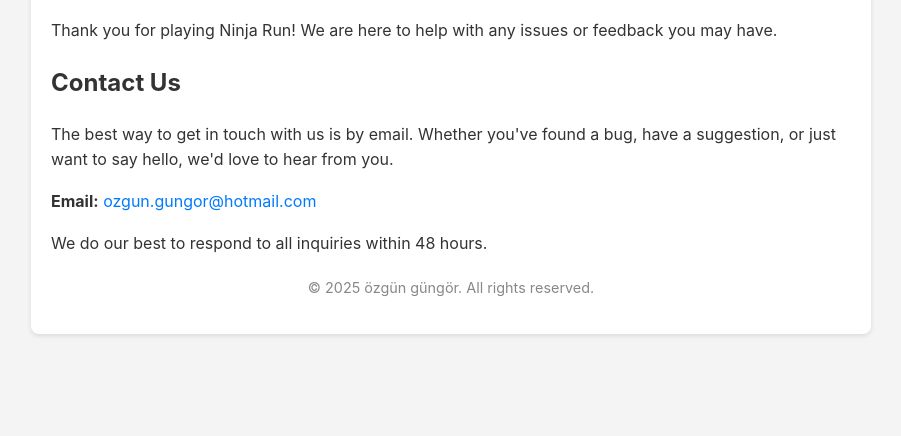
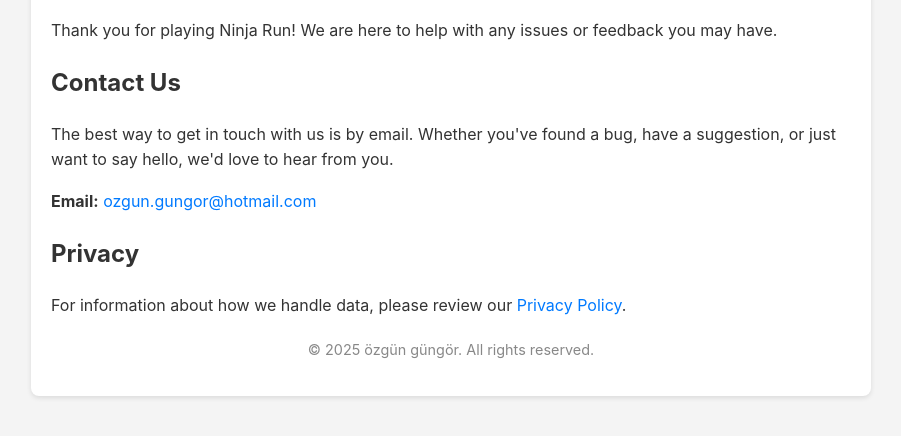
Before and after one commit to ozgungungor/ninjarun, a plain HTML site: page index.html in a window 1280 px wide. Shown: the part 128-564 px from the top of the page, without its empty margins (189-1090 px from the left). Drawn offline with Linux system fonts and the light colour scheme.

Commit message:
Update contact information and add privacy policy
Removed response time statement and added privacy section.

```diff
--- a/index.html
+++ b/index.html
@@ -56,8 +56,8 @@
             <a href="mailto:ozgun.gungor@hotmail.com">ozgun.gungor@hotmail.com</a>
         </p>
 
-        <p>We do our best to respond to all inquiries within 48 hours.</p>
-
+        <h2>Privacy</h2>
+        <p>For information about how we handle data, please review our <a href="privacy.html">Privacy Policy</a>.</p>
         <footer>
             <p>&copy; 2025 özgün güngör. All rights reserved.</p>
         </footer>
```
